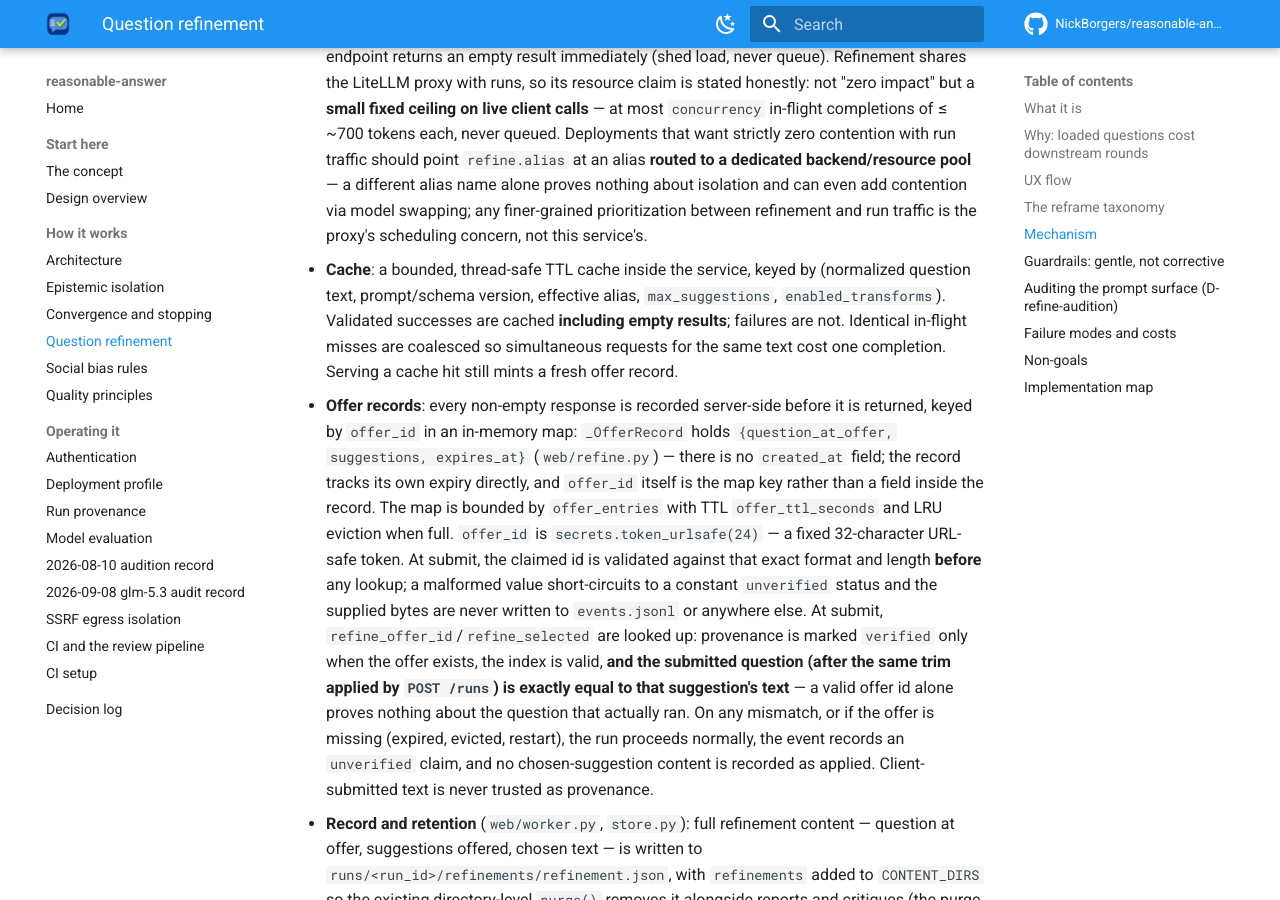
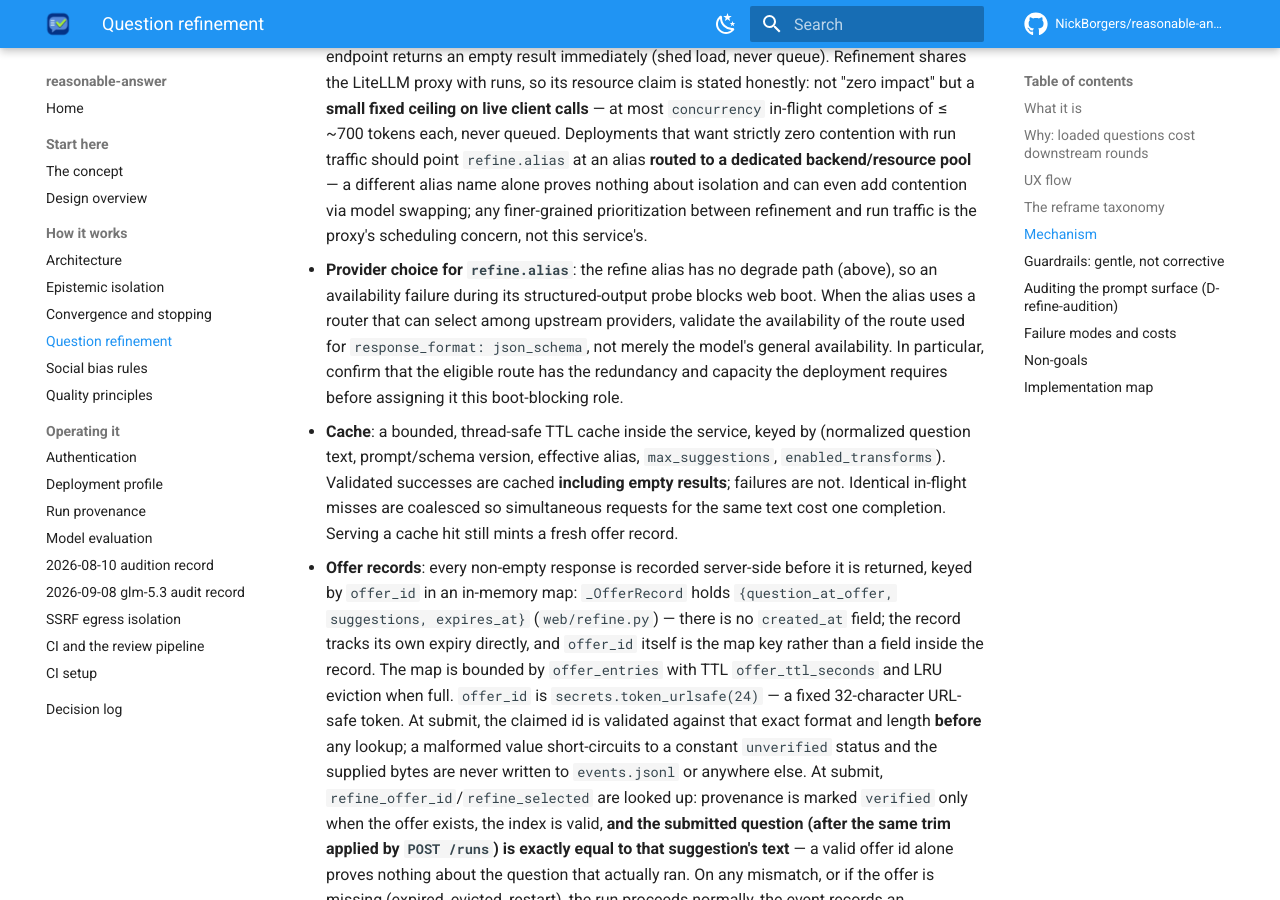
Before and after one commit to NickBorgers/reasonable-answer, an MkDocs documentation site: the page built from docs/question-refinement.md, in a window 1280 px wide and 900 px high, scrolled down 5241 px. Built offline with MkDocs 1.6.1 and Material for MkDocs 9.7.7, drawn with Linux system fonts in a browser that asks for light colours; comment, search, counter and statistics services are not loaded.

Commit message:
docs(refine): flag OpenRouter reliability risk for refine.alias (#229)
* docs(refine): warn that OpenRouter-routed refine.alias can crash boot

Operational finding from the host-config-as-code deployment, 2026-09-18:
refine.alias has no degrade path by design (D-question-refinement) -- a
probe failure fails web boot closed, unlike a roster alias which is just
dropped for the attempt. That deployment pointed refine.alias at
llama-4-scout (via OpenRouter, for the interactive 5s budget the local
orchestrator can't hit) and hit a real outage: OpenRouter's
structured_outputs routing for that model narrowed to a single provider
(DeepInfra), whose shared capacity pool was rate-limited for over an
hour with no OpenRouter-side fallback. The same failure hit a second,
unrelated OpenRouter-routed model (a writer alias, nemotron-3-ultra) the
same day, so this reads as a systemic OpenRouter reliability gap for
structured-output serving, not one unlucky model.

Documents the finding where a deployer choosing refine.alias would
actually see it: the shipped example config/roster.yaml (near the
existing alias-isolation guidance) and docs/question-refinement.md (the
design doc for the no-degrade-path decision this interacts with). No
behavior change -- the shipped default (empty alias, local orchestrator)
was never affected.

Co-Authored-By: Claude Sonnet 5 <noreply@anthropic.com>

* fix: address reviewer findings (cycle 1, cold)

Addressed the QP9 blocker by replacing uncited incident, frequency, duration, cross-model, and provider-comparison claims with provider-neutral route-availability guidance. The warning remains grounded in the repository's documented fail-closed refine startup probe. All 1,976 offline tests and Ruff checks pass.

Addressed:
  - quality/qual-claim-unsupported-1

---------

Co-authored-by: Claude Sonnet 5 <noreply@anthropic.com>
Co-authored-by: reasonable-answer agent <ci@reasonable-answer.local>

```diff
--- a/docs/question-refinement.md
+++ b/docs/question-refinement.md
@@ -208,6 +208,13 @@ inside the graph.
   alias name alone proves nothing about isolation and can even add contention
   via model swapping; any finer-grained prioritization between refinement and
   run traffic is the proxy's scheduling concern, not this service's.
+- **Provider choice for `refine.alias`**: the refine alias has no degrade path (above),
+  so an availability failure during its structured-output probe blocks web boot. When
+  the alias uses a router that can select among upstream providers, validate the
+  availability of the route used for `response_format: json_schema`, not merely the
+  model's general availability. In particular, confirm that the eligible route has the
+  redundancy and capacity the deployment requires before assigning it this
+  boot-blocking role.
 - **Cache**: a bounded, thread-safe TTL cache inside the service, keyed by
   (normalized question text, prompt/schema version, effective alias,
   `max_suggestions`, `enabled_transforms`). Validated successes are cached
```
Also changed, not shown: 1 other file.
